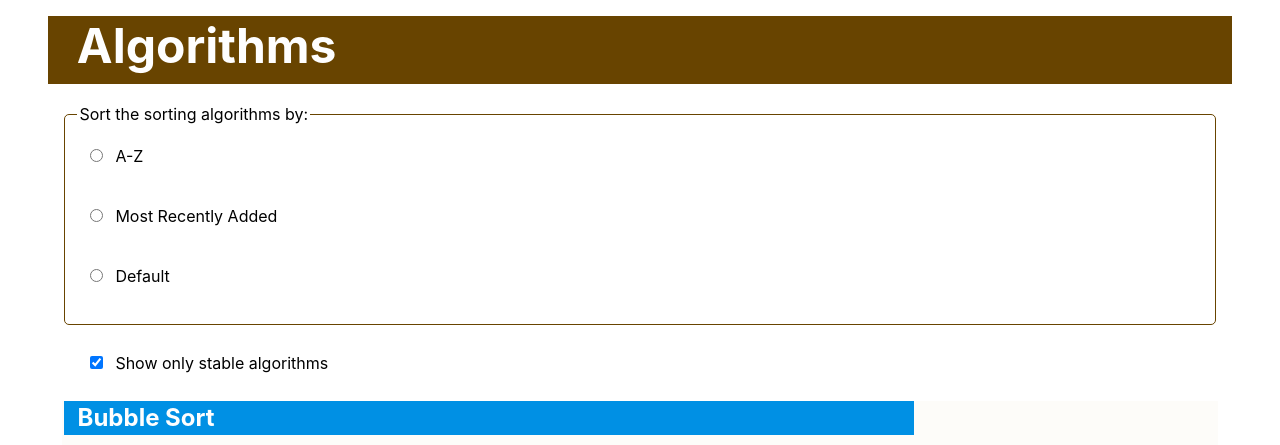
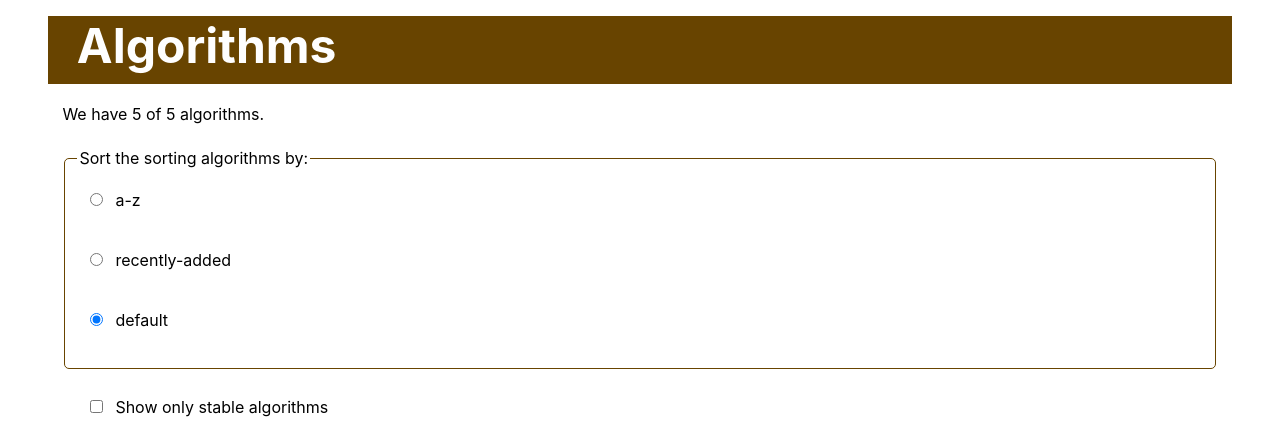
Before and after one commit to naomiquinones/techtonica-mlh-assessment, a React (Create React App) app: page / in a window 1280 px wide. Shown: the top 445 px of the page. Built offline with nearby package versions, Linux system fonts and the light colour scheme.

Commit message:
Add filtering & sorting logic

```diff
--- a/src/App.js
+++ b/src/App.js
@@ -1,13 +1,37 @@
-import React, { useState } from 'react';
+import React from 'react';
 import './App.css';
 import './components/Algorithms.js';
 import Algorithms from './components/Algorithms.js';
 import SortingButtons from './components/SortingButtons';
+import rawData from './data';
+// transform data to make datestr into date object
+const data = rawData;
 
 function App() {
-  const [showStable, setShowStable] = useState(false);
+  const [displayData, setDisplayData] = React.useState(data);
+  const [showStable, setShowStable] = React.useState(false);
+  const [sortOrder, setSortOrder] = React.useState("default");
 
-  const handleClick = () => setShowStable(showStable => !showStable);
+  React.useEffect( () => {
+    const filtered = showStable ? data.filter( item => item.stable ): data;
+    let sorted;
+    switch (sortOrder) {
+      case 'a-z':
+        sorted = [...filtered];
+        sorted.sort( (a,b) => (a.name < b.name) ? -1 :
+          (a.name > b.name) ? 1 :
+          0
+        );
+        break;
+      case 'recently-added':
+        sorted = [...filtered];
+        // sort by a.addedOn > b.addedOn
+        break;
+      default:
+        sorted = filtered;
+    }
+    setDisplayData(sorted);
+  },[showStable,sortOrder])
 
   return (
     <div className="App">
@@ -15,9 +39,10 @@ function App() {
         <h1>Algorithms</h1>
       </header>
       <main id="content">
-        <SortingButtons />
-        <FilterCheckbox onClick={handleClick} showStable={showStable} />
-        <Algorithms />
+        <p>We have {displayData.length} of {data.length} algorithms.</p>
+        <SortingButtons sortOrder={sortOrder} setSortOrder={setSortOrder} />
+        <FilterCheckbox showStable={showStable} setShowStable={setShowStable} />
+        <Algorithms data={displayData} />
       </main>
       <footer className="app-footer">
         Copyright &copy; 2020 NQ
@@ -26,7 +51,7 @@ function App() {
   );
 }
 
-const FilterCheckbox = (handleClick, showStable) => {
+const FilterCheckbox = ({showStable, setShowStable}) => {
   return (
     <form className="filter-form">
       <label className="filter-label">
@@ -34,8 +59,10 @@ const FilterCheckbox = (handleClick, showStable) => {
           type="checkbox"
           name="filter"
           className="filter-checkbox"
-          onClick={handleClick}
-          defaultChecked={showStable}
+          onChange={ e => {
+            setShowStable(!showStable);
+          }}
+          checked={showStable}
         />
         Show only stable algorithms
       </label>
--- a/src/components/Algorithms.js
+++ b/src/components/Algorithms.js
@@ -1,8 +1,7 @@
 import React from 'react';
-import data from '../data';
 import rewriteDate from '../utils/rewriteDate';
 
-const Algorithms = (props) => {
+const Algorithms = ({data}) => {
   return (
     <>
       {data.map( (data, index) => {
--- a/src/components/SortingButtons.js
+++ b/src/components/SortingButtons.js
@@ -1,26 +1,27 @@
 import React from 'react';
 
-const SortingButtons = () => {
+const SortingButtons = ({sortOrder, setSortOrder}) => {
   return (
     <form className="sort-form">
       <fieldset>
         <legend>Sort the sorting algorithms by:</legend>
-        <SortingButton sortType="A-Z" />
-        <SortingButton sortType="Most Recently Added" />
-        <SortingButton sortType="Default" />
+        <SortingButton value="a-z" currentSortOrder={sortOrder} setSortOrder={setSortOrder}/>
+        <SortingButton value="recently-added" currentSortOrder={sortOrder} setSortOrder={setSortOrder} />
+        <SortingButton value="default" currentSortOrder={sortOrder} setSortOrder={setSortOrder} />
       </fieldset>
     </form>
   )
 }
 
-const SortingButton = props => {
+const SortingButton = ({value, currentSortOrder, setSortOrder}) => {
   return (
-      <>
-        <label className="sort-label">
-          <input type="radio" name="sort-by" className="sort-button" id={props.sortType} />
-          {props.sortType}
-        </label>
-      </>
+    <label className="sort-label">
+      <input type="radio" name="sort-by" className="sort-button" value={value} checked={value === currentSortOrder}
+      onChange={ () => {
+        setSortOrder(value);
+      }}/>
+      {value}
+    </label>
   )
 }
 
```
